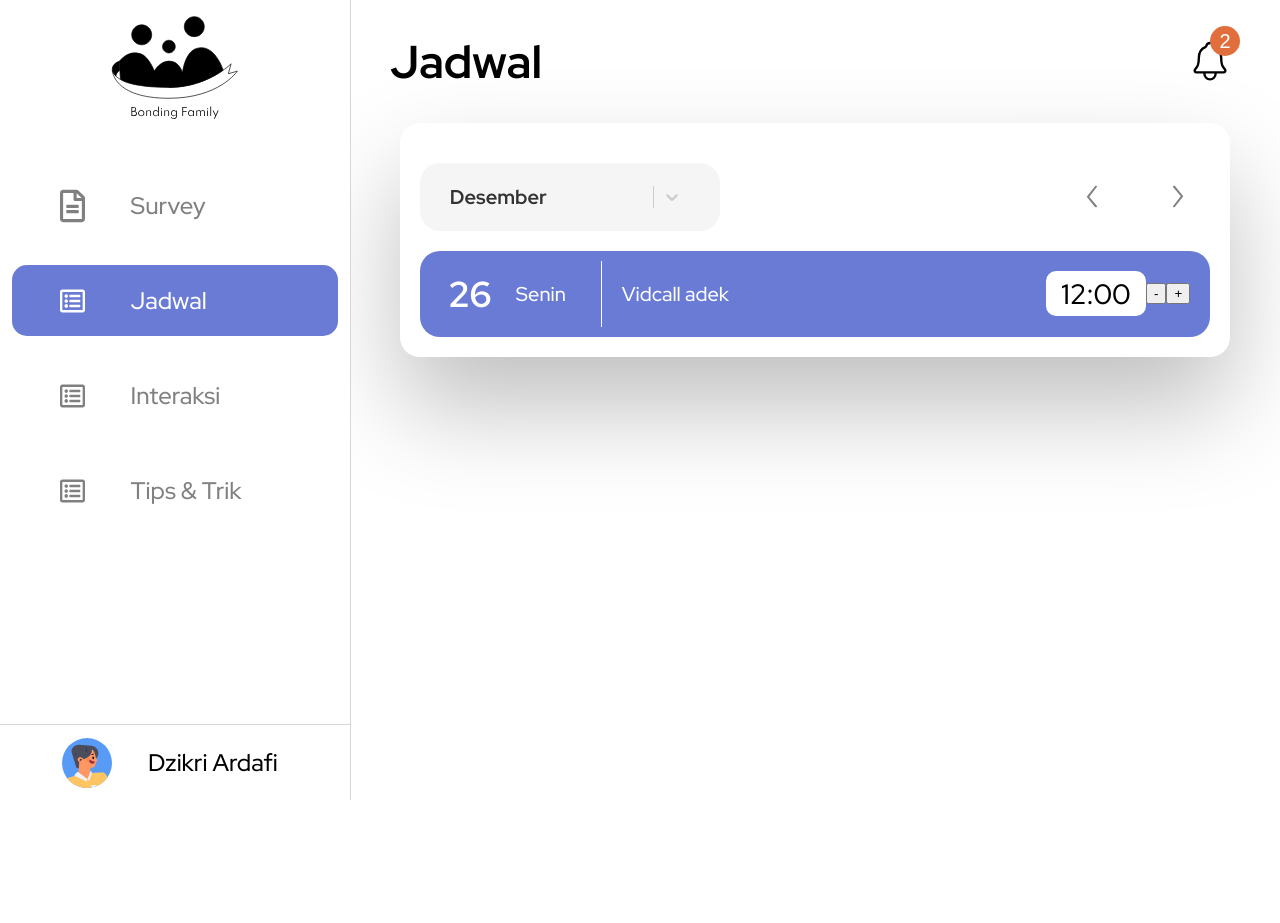
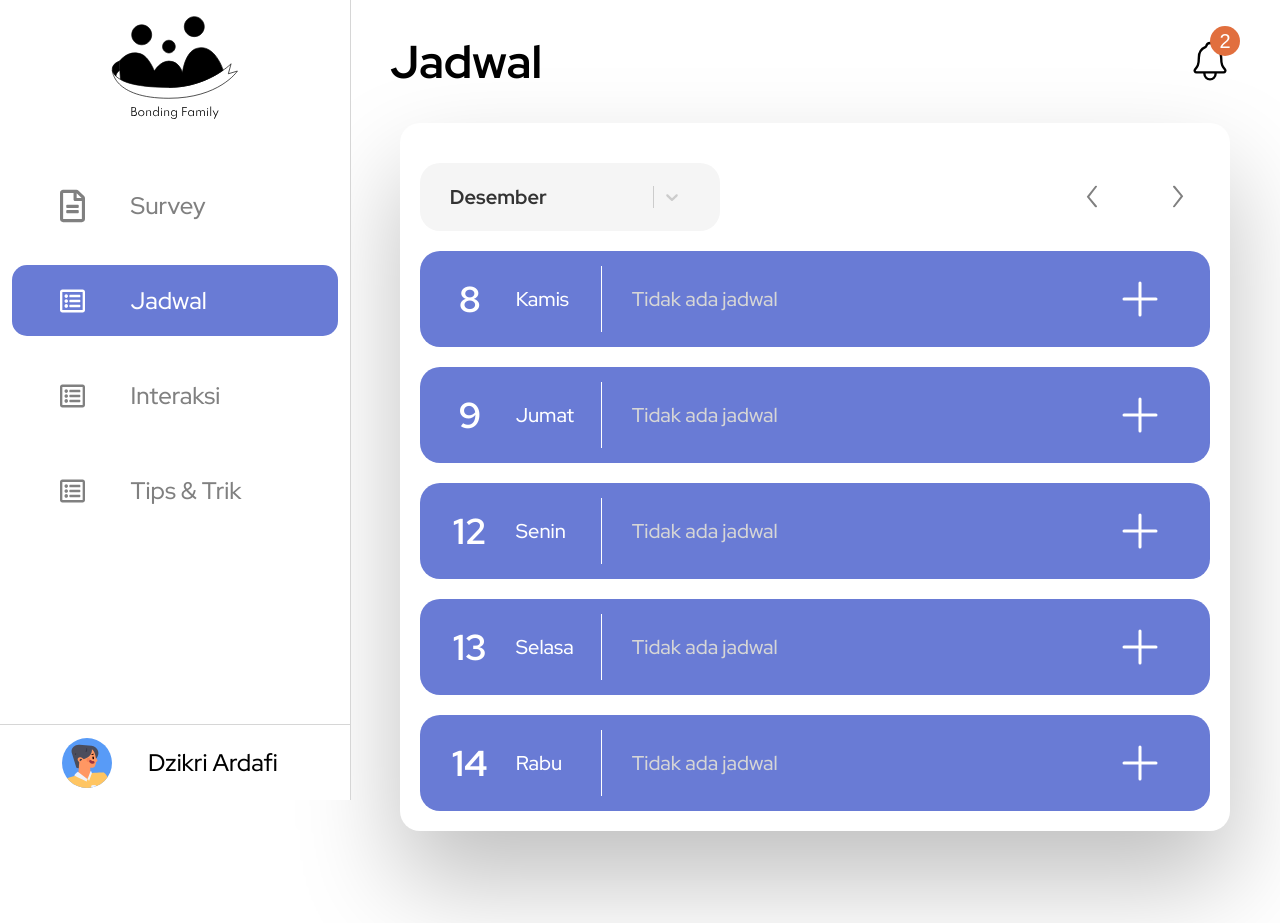
Before and after one commit to Ilham1m4man/Bonding-Family, a React (Create React App) app: page /jadwal in a window 1280 px wide. Built offline with nearby package versions, Linux system fonts and the light colour scheme; sample sign-in values are in the browser's storage.

Commit message:
Install dayjs

```diff
--- /dev/null
+++ b/src/views/pages/TambahJadwalPage.js
@@ -0,0 +1,12 @@
+import React from "react";
+import CreateNavTemplate from "../templates/CreateNavTemplate";
+
+const TambahJadwalPage = () => {
+  return (
+    <>
+      <CreateNavTemplate></CreateNavTemplate>
+    </>
+  );
+};
+
+export default TambahJadwalPage;
--- a/src/views/templates/CreateJadwalTemplate.js
+++ b/src/views/templates/CreateJadwalTemplate.js
@@ -1,21 +1,140 @@
 import React from "react";
+import { useCallback } from "react";
+import { useEffect } from "react";
+import { useNavigate } from "react-router-dom";
+import path from "../../utils/path-name";
 
-const CreateJadwalTemplate = ({ dataHari }) => {
+const CreateJadwalTemplate = ({ daftarTgl }) => {
+  const navigate = useNavigate();
 
+  const deleteLocalData = useCallback((tglTerpilih) => {
+    localStorage.removeItem(tglTerpilih);
+  }, [])
+
+  useEffect(() => {
+    deleteLocalData();
+  }, [deleteLocalData]);
+
+  const options = {
+    weekday: "long",
+    year: "numeric",
+    month: "long",
+    day: "numeric",
+  };
+
+  const takeDataJudul = (tanggal) => {
+    const dataLocalStorage = localStorage.getItem(tanggal);
+    const parsedDataLocal = JSON.parse(dataLocalStorage);
+
+    if (parsedDataLocal === null || undefined) {
+      return "Tidak ada jadwal";
+    } else {
+      return parsedDataLocal._judul;
+    }
+  };
+
+  const takeDataJam = (tanggal) => {
+    const dataLocalStorage = localStorage.getItem(tanggal);
+    const parsedDataLocal = JSON.parse(dataLocalStorage);
+
+    if (parsedDataLocal === null || undefined) {
+      return null
+    } else {
+      return `${parsedDataLocal._jamMulai}:${parsedDataLocal._menitMulai}`;
+    }
+  };
+
+  const onPlusClickHandler = (e) => {
+    const tglTerpilih = e.currentTarget.getAttribute("data-value");
+    navigate(path.tambahJadwal, { state: tglTerpilih });
+  };
+
+  const onMinusClickHandler = (e) => {
+    const tglTerpilih = e.currentTarget.getAttribute("data-value");
+    deleteLocalData(tglTerpilih);
+    window.location.reload();
+  };
+
+  let dataJadwal;
   return (
     <>
-      <div className="tanggal-container">
-        <div className="hari-tgl">
-          <h3>26</h3>
-          <p>Senin</p>
-        </div>
-        <p>Vidcall adek</p>
-        <div className="jam-container">
-          <p>12:00</p>
-        </div>
-        <button id="kurang-button">-</button>
-        <button id="tambah-button">+</button>
-      </div>
+      {daftarTgl.map((tgl, index) => {
+        const datanyaJudul = takeDataJudul(tgl.toLocaleDateString("id-ID", options))
+        if (datanyaJudul === "Tidak ada jadwal") {
+          dataJadwal = (
+            <>
+              <div className="judul-jam no-schedule">
+                <p>{datanyaJudul}</p>
+                <div className="no-jam">
+                  <p></p>
+                </div>
+              </div>
+              <button
+                id="tambah-button"
+                className="jadwal-buttons"
+                data-value={tgl.toLocaleDateString("id-ID", options)}
+                onClick={onPlusClickHandler}
+              >
+                <svg
+                  width="36"
+                  height="36"
+                  viewBox="0 0 36 36"
+                  fill="none"
+                  xmlns="http://www.w3.org/2000/svg"
+                >
+                  <path
+                    d="M18 2V34M34 18H2"
+                    strokeWidth="3"
+                    strokeLinecap="round"
+                    strokeLinejoin="round"
+                  />
+                </svg>
+              </button>
+            </>
+          );
+        } else {
+          dataJadwal = (
+            <>
+              <div className="judul-jam">
+                <p>{datanyaJudul}</p>
+                <div className="jam-container">
+                  <p>{takeDataJam(tgl.toLocaleDateString("id-ID", options))}</p>
+                </div>
+              </div>
+              <button
+                id="kurang-button"
+                className="jadwal-buttons"
+                data-value={tgl.toLocaleDateString("id-ID", options)}
+                onClick={onMinusClickHandler}
+              >
+                <svg
+                  width="36"
+                  height="4"
+                  viewBox="0 0 36 4"
+                  fill="none"
+                  xmlns="http://www.w3.org/2000/svg"
+                >
+                  <path
+                    d="M34 2H2"
+                    strokeWidth="3"
+                    strokeLinecap="round"
+                    strokeLinejoin="round"
+                  />
+                </svg>
+              </button>
+            </>
+          );
+        }
+        return (
+          <div key={index} className="tanggal-container">
+            <div className="hari-tgl">
+              <h3>{tgl.getDate()}</h3>
+              <p>{tgl.toLocaleDateString("id-ID", { weekday: "long" })}</p>
+            </div>
+            {dataJadwal}
+          </div>
+        );
+      })}
     </>
   );
 };
--- a/src/views/templates/CreateNavTemplate.js
+++ b/src/views/templates/CreateNavTemplate.js
@@ -1,6 +1,7 @@
 import React, { useState } from "react";
 import { useLocation } from "react-router-dom";
 import JadwalMainContent from "../../components/JadwalPageComponent/JadwalMainContent";
+import TambahJadwalComponent from "../../components/JadwalPageComponent/TambahJadwalComponent";
 import ProfileMainContent from "../../components/ProfilePageComponent/MainComponent/ProfileMainContent";
 import NavbarMobile from "../../components/SectionTop/NavbarMobile";
 import Sidebar from "../../components/Sidebar/Sidebar";
@@ -21,17 +22,20 @@ const CreateNavTemplate = () => {
   } else if (location.pathname === path.jadwal) {
     // TO DO: Bikin isian/content jadwal page (IN WORK BY ILHAM)
     pageSaatIni = <JadwalMainContent key={2}></JadwalMainContent>;
+  } else if (location.pathname === path.tambahJadwal) {
+    // TO DO: Bikin isian/content jadwal page (IN WORK BY ILHAM)
+    pageSaatIni = <TambahJadwalComponent key={3}></TambahJadwalComponent>;
   } else if (location.pathname === path.interaksi) {
     // TO DO: Bikin isian/content interaksi page
-    /* pageSaatIni = <InteraksiMainContent key={3}></InteraksiMainContent>; */
+    /* pageSaatIni = <InteraksiMainContent key={4}></InteraksiMainContent>; */
     pageSaatIni = <h1>Interaksi</h1>;
   } else if (location.pathname === path.tipsNTrick) {
     // TO DO: Bikin isian/content tips&trick page
-    /* pageSaatIni = <TipsNTrickMainContent key={4}></TipsNTrickMainContent>; */
+    /* pageSaatIni = <TipsNTrickMainContent key={5}></TipsNTrickMainContent>; */
     pageSaatIni = <h1>Tips & Trick</h1>;
   } else if (location.pathname === path.profile) {
     // TO DO: Bikin isian/content profile page (FINISHED BY ILHAM)
-    pageSaatIni = <ProfileMainContent key={5}></ProfileMainContent>;
+    pageSaatIni = <ProfileMainContent key={6}></ProfileMainContent>;
   }
 
   const [isSidebar, setSidebar] = useState(false);
@@ -47,7 +51,7 @@ const CreateNavTemplate = () => {
   return (
     <>
       <div
-        id={pageSaatIni.key === "5" ? "profile-page" : "sidebar-navbar-page"}
+        id={pageSaatIni.key === "6" ? "profile-page" : "sidebar-navbar-page"}
       >
         {isSidebar === false ? (
           isSidebar === false
@@ -66,7 +70,7 @@ const CreateNavTemplate = () => {
         )}
         <div
           className={
-            pageSaatIni.key === "5"
+            pageSaatIni.key === "6"
               ? "profileContentRightSide"
               : "contentRightSide"
           }
```
